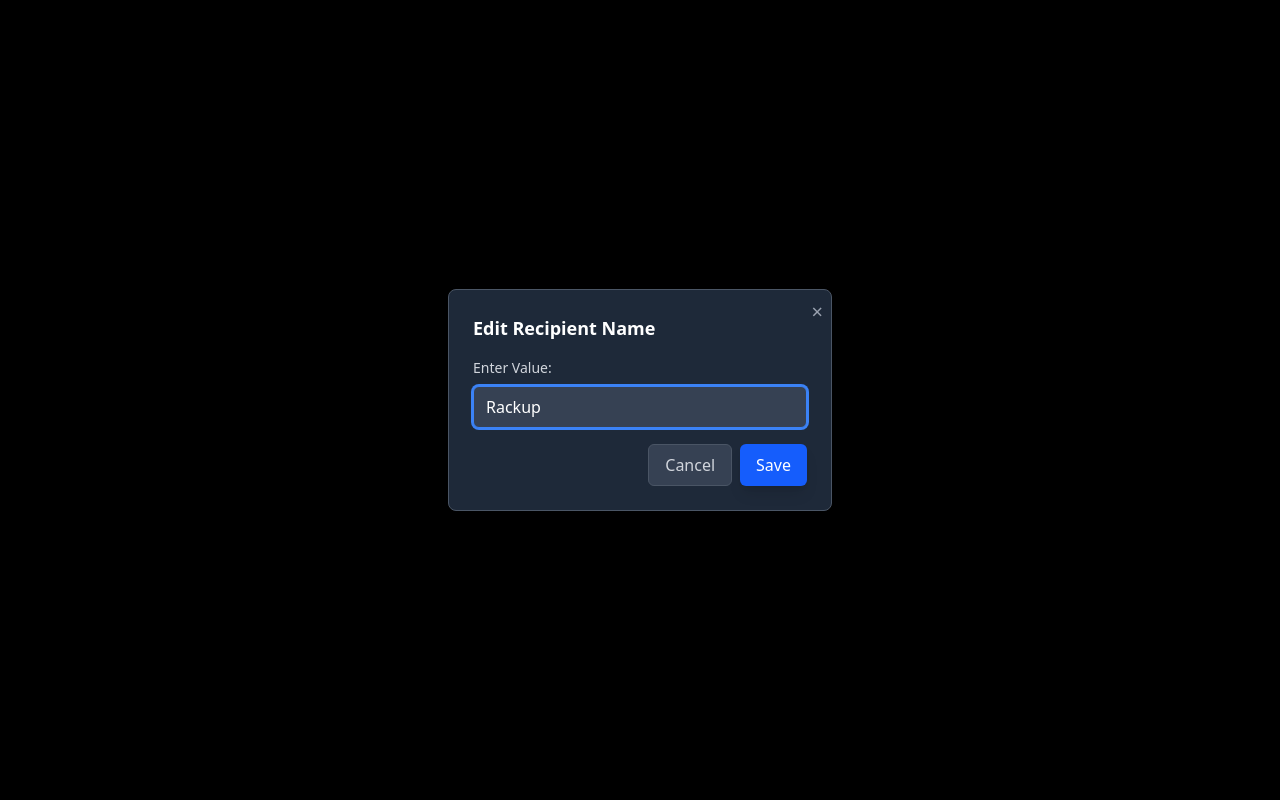
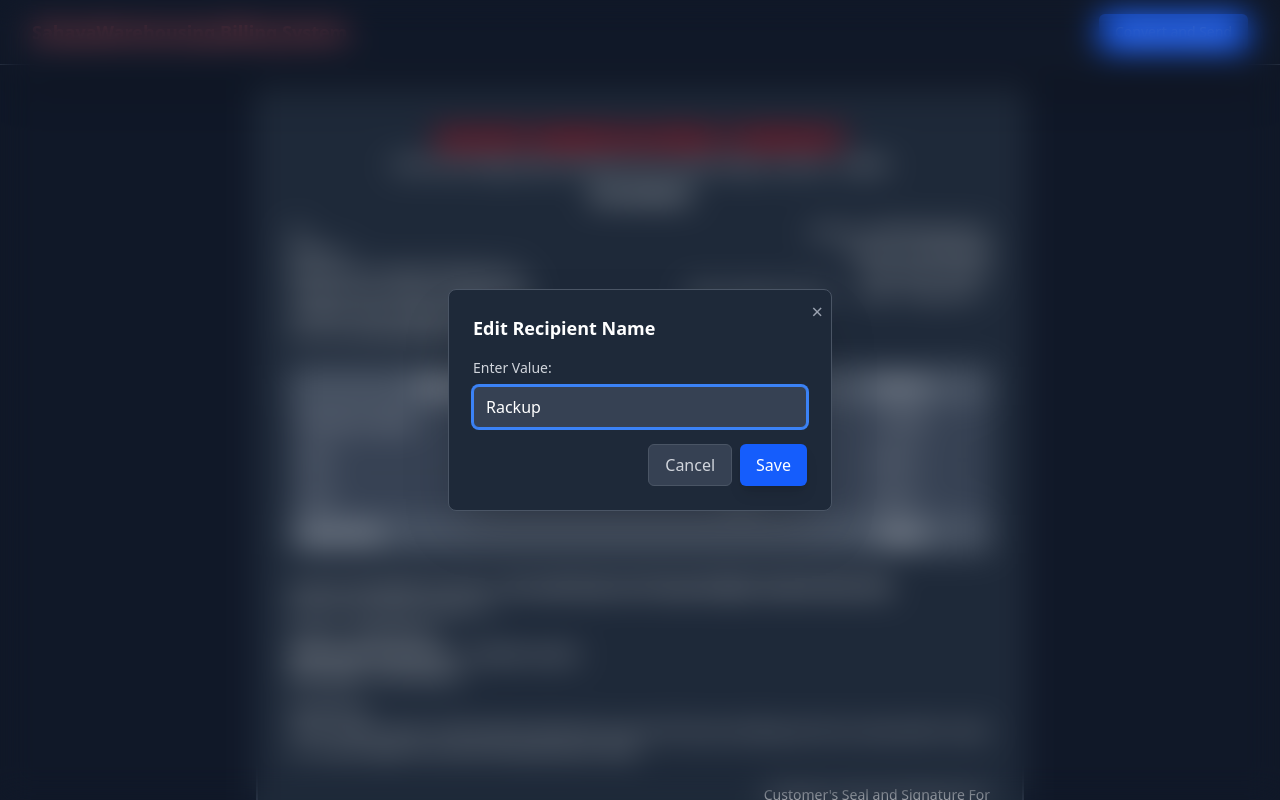
Before and after one commit to naman1512/billing-system, a Next.js app: page / in a window 1280 px wide. Both pictures are taken after a click on the button 349 px from the left and 253 px from the top of the page. Shown: the top 800 px of the page. Built offline with nearby package versions, Linux system fonts and the light colour scheme.

Commit message:
update themee

```diff
--- a/src/app/page.tsx
+++ b/src/app/page.tsx
@@ -464,7 +464,7 @@ export default function Home() {
 
       {/* Dialog Box */}
       {isDialogOpen && (
-        <div className="fixed inset-0 bg-black bg-opacity-50 flex items-center justify-center z-50 backdrop-blur-sm">
+        <div className="fixed inset-0 backdrop-blur-lg flex items-center justify-center z-50">
           <div className="bg-gray-800 rounded-lg p-6 w-96 max-w-md mx-4 relative border border-gray-600 shadow-2xl transform transition-all duration-300 scale-100">
             {/* Close button */}
             <button
@@ -512,7 +512,7 @@ export default function Home() {
 
       {/* Address Dialog Box */}
       {isAddressDialog && (
-        <div className="fixed inset-0 bg-black bg-opacity-50 flex items-center justify-center z-50 backdrop-blur-sm">
+        <div className="fixed inset-0 backdrop-blur-lg flex items-center justify-center z-50">
           <div className="bg-gray-800 rounded-lg p-6 w-96 max-w-md mx-4 relative border border-gray-600 shadow-2xl transform transition-all duration-300 scale-100">
             {/* Close button */}
             <button
@@ -586,7 +586,7 @@ export default function Home() {
 
       {/* Date Dialog Box */}
       {isDateDialog && (
-        <div className="fixed inset-0 bg-black bg-opacity-50 flex items-center justify-center z-50 backdrop-blur-sm">
+        <div className="fixed inset-0 backdrop-blur-lg flex items-center justify-center z-50">
           <div className="bg-gray-800 rounded-lg p-6 w-96 max-w-md mx-4 relative border border-gray-600 shadow-2xl transform transition-all duration-300 scale-100">
             {/* Close button */}
             <button
@@ -642,7 +642,7 @@ export default function Home() {
 
       {/* Rent Month/Year Dialog */}
       {isRentMonthDialog && (
-        <div className="fixed inset-0 bg-black bg-opacity-50 flex items-center justify-center p-4 z-50 backdrop-blur-sm">
+        <div className="fixed inset-0 backdrop-blur-lg flex items-center justify-center p-4 z-50">
           <div className="bg-gray-800 rounded-lg p-6 w-full max-w-md border border-gray-600 shadow-2xl transform transition-all duration-300 scale-100">
             <h3 className="text-lg font-semibold mb-4 text-white">Edit Rent Month and Year</h3>
 
```
